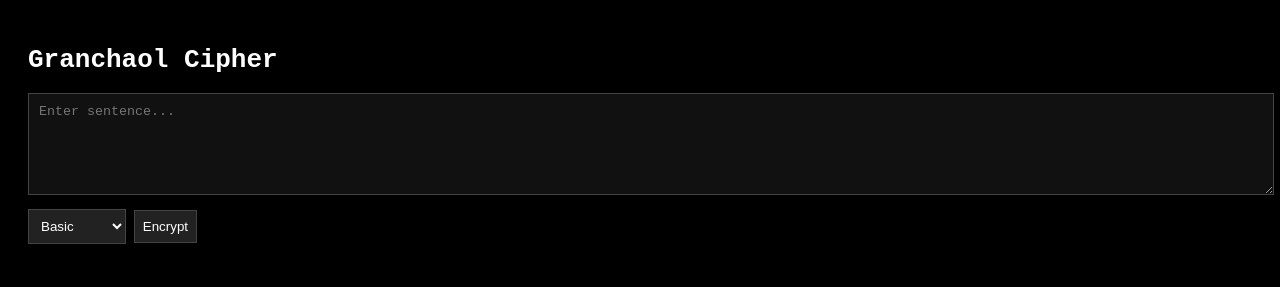
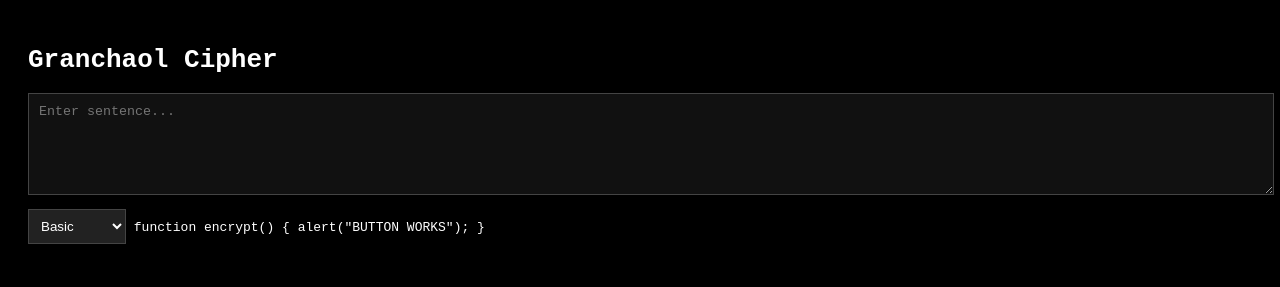
Before and after one commit to RamenNoodler/Granchaol-CipherSystem, a plain HTML site: page index.html in a window 1280 px wide. Drawn offline with Linux system fonts and the light colour scheme.

Commit message:
Update index.html

```diff
--- a/index.html
+++ b/index.html
@@ -22,7 +22,10 @@ alert("inline script works");
   <option value="ultra">Ultra</option>
 </select>
 
-<button onclick="encrypt()">Encrypt</button>
+function encrypt() {
+  alert("BUTTON WORKS");
+}
+
 
 <pre id="output"></pre>
 
```
